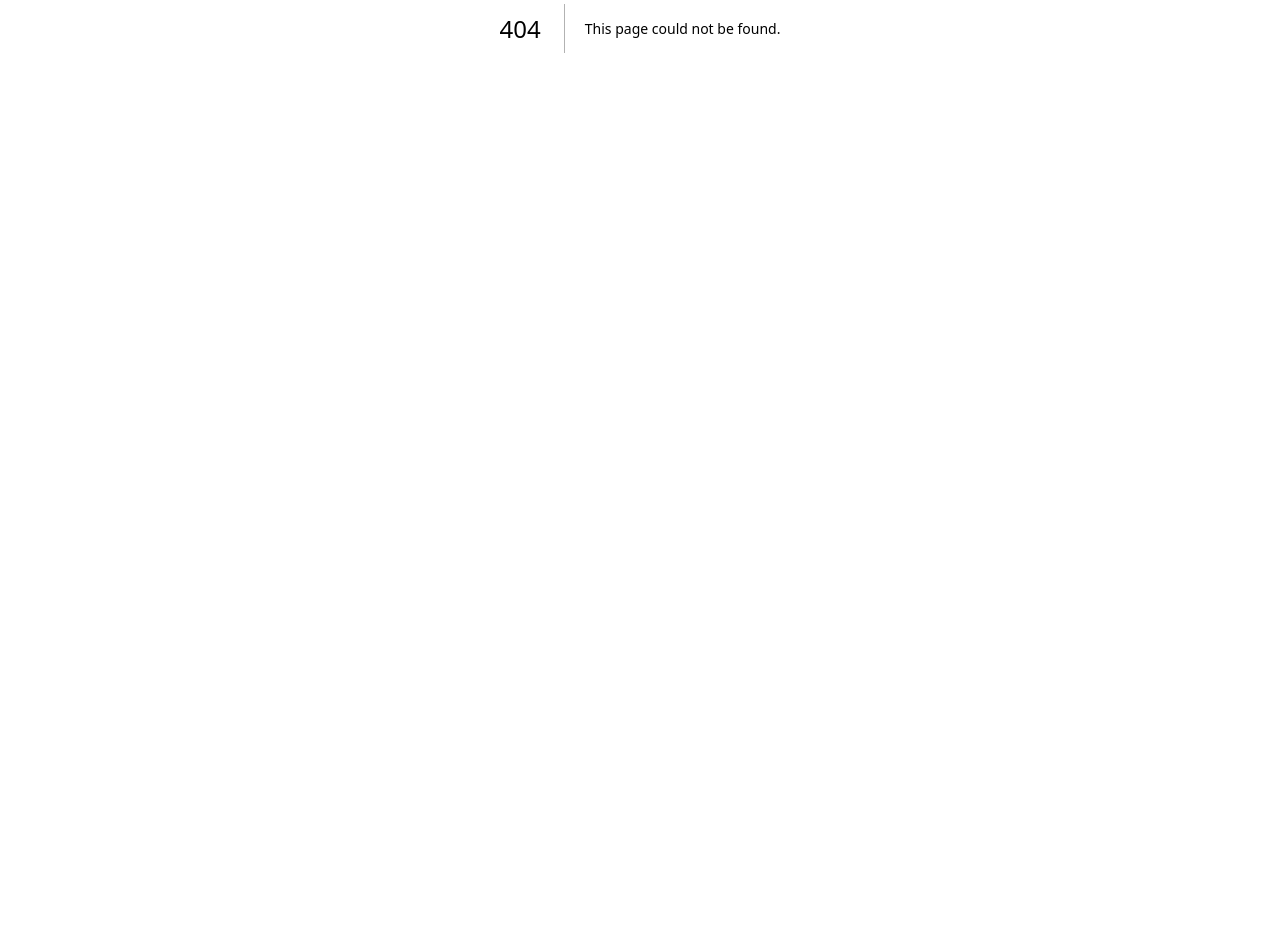
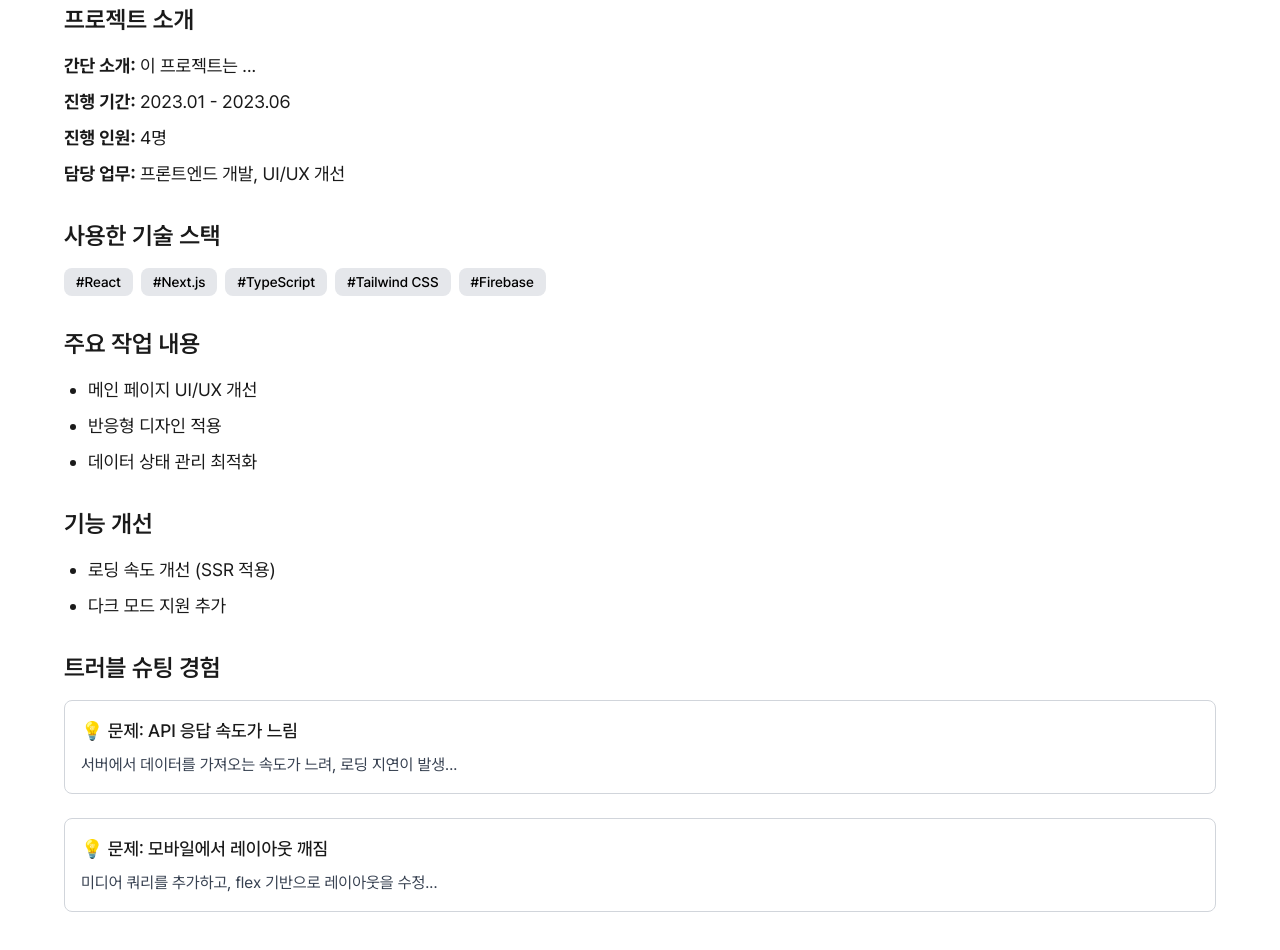
Before and after one commit to Jess-Apr/Portfolio, a Next.js app: page /projects/1 in a window 1280 px wide. Before the commit this address had no page. Shown: the part 480-1430 px from the top of the page. Before the commit the page ends 948 px from the top, so only its background shows below. Built offline with nearby package versions, Linux system fonts and the light colour scheme.

Commit message:
✨ Feat: Project Detail 페이지 추가

```diff
--- /dev/null
+++ b/src/app/projects/[id]/ImageCarousel.tsx
@@ -0,0 +1,7 @@
+export default function ImageCarousel() {
+    return (
+        <div className="h-64 bg-gray-300 flex items-center justify-center mb-8">
+            <span className="text-gray-600">이미지 캐러셀 영역</span>
+        </div>
+    )
+}
--- /dev/null
+++ b/src/app/projects/[id]/ProjectImprovements.tsx
@@ -0,0 +1,11 @@
+export default function ProjectImprovements() {
+    return (
+        <section className="mb-8">
+            <h2 className="text-2xl font-semibold mb-4">기능 개선</h2>
+            <ul className="list-disc pl-6 space-y-2 text-lg">
+                <li>로딩 속도 개선 (SSR 적용)</li>
+                <li>다크 모드 지원 추가</li>
+            </ul>
+        </section>
+    )
+}
--- /dev/null
+++ b/src/app/projects/[id]/ProjectInfo.tsx
@@ -0,0 +1,21 @@
+export default function ProjectInfo() {
+    return (
+        <section className="w-full mb-8">
+            <h2 className="text-2xl font-semibold mb-4">프로젝트 소개</h2>
+            <ul className="space-y-2 text-lg">
+                <li>
+                    <strong>간단 소개:</strong> 이 프로젝트는 ...
+                </li>
+                <li>
+                    <strong>진행 기간:</strong> 2023.01 - 2023.06
+                </li>
+                <li>
+                    <strong>진행 인원:</strong> 4명
+                </li>
+                <li>
+                    <strong>담당 업무:</strong> 프론트엔드 개발, UI/UX 개선
+                </li>
+            </ul>
+        </section>
+    )
+}
--- /dev/null
+++ b/src/app/projects/[id]/ProjectTasks.tsx
@@ -0,0 +1,33 @@
+export default function ProjectTasks() {
+    return (
+        <section className="mb-8">
+            <h2 className="text-2xl font-semibold mb-4">주요 작업 내용</h2>
+            <ul className="list-disc pl-6 space-y-2 text-lg">
+                <li>메인 페이지 UI/UX 개선</li>
+                <li>반응형 디자인 적용</li>
+                <li>데이터 상태 관리 최적화</li>
+            </ul>
+        </section>
+    )
+}
+
+// const TaskItem = ({ task }: { task: string | { title: string; subTasks?: any[] } }) => {
+//     return (
+//         <li>
+//             {typeof task === "string" ? (
+//                 task
+//             ) : (
+//                 <>
+//                     <strong>{task.title}</strong>
+//                     {task.subTasks && (
+//                         <ul className="list-disc pl-6 mt-2 space-y-1">
+//                             {task.subTasks.map((subTask, index) => (
+//                                 <TaskItem key={index} task={subTask} />
+//                             ))}
+//                         </ul>
+//                     )}
+//                 </>
+//             )}
+//         </li>
+//     )
+// }
--- /dev/null
+++ b/src/app/projects/[id]/ProjectTechStack.tsx
@@ -0,0 +1,14 @@
+export default function ProjectTechStack() {
+    return (
+        <section className="mb-8">
+            <h2 className="text-2xl font-semibold mb-4">사용한 기술 스택</h2>
+            <div className="flex flex-wrap gap-2">
+                {["React", "Next.js", "TypeScript", "Tailwind CSS", "Firebase"].map((tech) => (
+                    <span key={tech} className="bg-gray-200 text-black px-3 py-1 rounded-lg text-sm font-medium">
+                        #{tech}
+                    </span>
+                ))}
+            </div>
+        </section>
+    )
+}
--- /dev/null
+++ b/src/app/projects/[id]/ProjectTroubleShooting.tsx
@@ -0,0 +1,17 @@
+export default function ProjectTroubleShooting() {
+    return (
+        <section>
+            <h2 className="text-2xl font-semibold mb-4">트러블 슈팅 경험</h2>
+            <div className="space-y-6">
+                <div className="p-4 border border-gray-300 rounded-lg">
+                    <h3 className="text-lg font-medium">💡 문제: API 응답 속도가 느림</h3>
+                    <p className="mt-2 text-gray-700">서버에서 데이터를 가져오는 속도가 느려, 로딩 지연이 발생...</p>
+                </div>
+                <div className="p-4 border border-gray-300 rounded-lg">
+                    <h3 className="text-lg font-medium">💡 문제: 모바일에서 레이아웃 깨짐</h3>
+                    <p className="mt-2 text-gray-700">미디어 쿼리를 추가하고, flex 기반으로 레이아웃을 수정...</p>
+                </div>
+            </div>
+        </section>
+    )
+}
--- /dev/null
+++ b/src/app/projects/[id]/page.tsx
@@ -0,0 +1,28 @@
+import Link from "next/link"
+import ImageCarousel from "./ImageCarousel"
+import ProjectInfo from "./ProjectInfo"
+import ProjectTechStack from "./ProjectTechStack"
+import ProjectTasks from "./ProjectTasks"
+import ProjectImprovements from "./ProjectImprovements"
+import ProjectTroubleShooting from "./ProjectTroubleShooting"
+
+interface ProjectDetailPageProps {
+    params: { id: string }
+}
+
+export default function ProjectDetailPage({ params }: ProjectDetailPageProps) {
+    const { id } = params
+
+    return (
+        <div className="w-full max-w-6xl min-h-screen bg-white text-soft-black">
+            <Link href={"/projects"}>뒤로가기</Link>
+            <h1 className="text-4xl font-bold mb-6">{id} Project</h1>
+            <ImageCarousel />
+            <ProjectInfo />
+            <ProjectTechStack />
+            <ProjectTasks />
+            <ProjectImprovements />
+            <ProjectTroubleShooting />
+        </div>
+    )
+}
```
